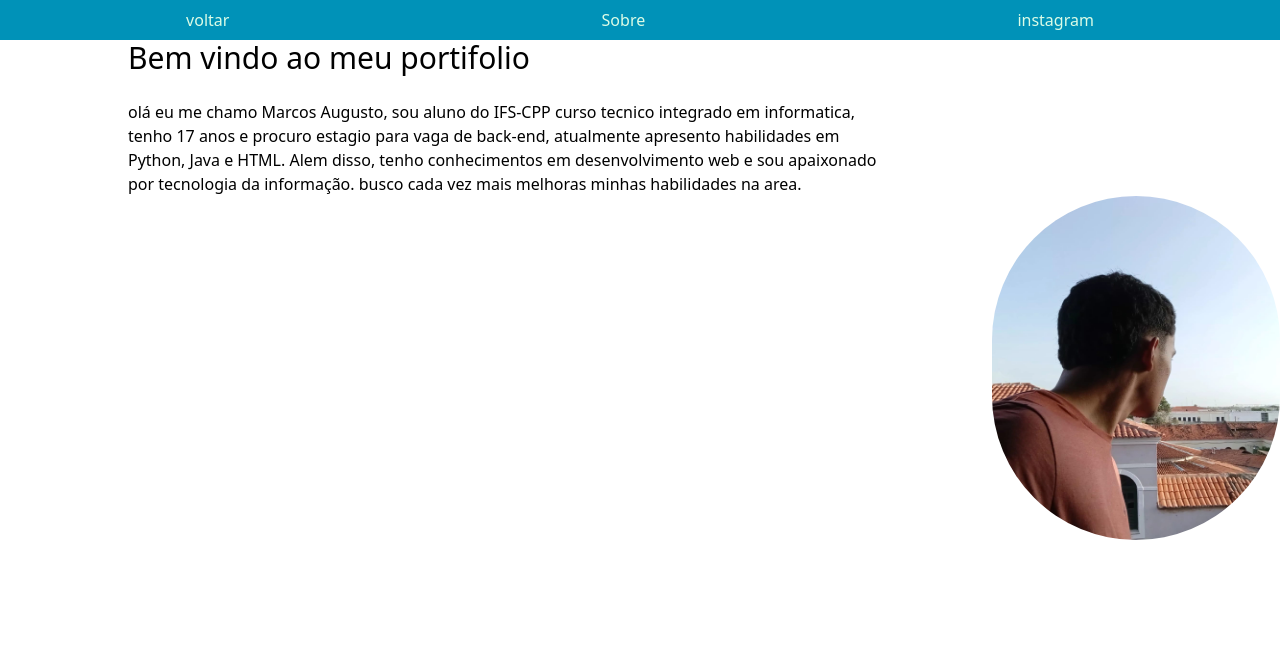
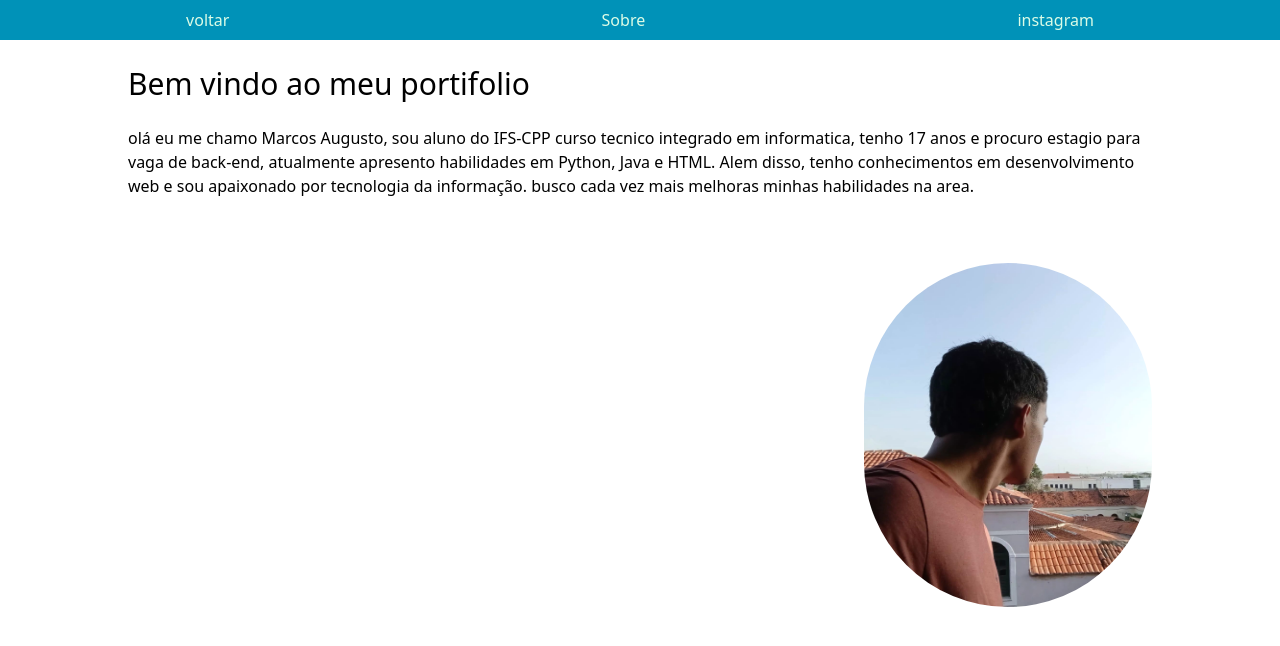
Before and after one commit to marcola501/curriculo, a website: page index.html in a window 1280 px wide. Drawn offline with nearby package versions, Linux system fonts and the light colour scheme.

Commit message:
Add files via upload

```diff
--- a/index.html
+++ b/index.html
@@ -5,15 +5,19 @@
   <meta name="viewport" content="width=device-width, initial-scale=1.0">
   <link href="./src/output.css" rel="stylesheet">
   <script src="https://cdn.jsdelivr.net/npm/@tailwindcss/browser@4"></script>
+    <title>Portifolio</title>
 </head>
 
 <style>
-    *{
-        margin: 0;
-        padding: 0;
+    body{
+        background-color: var(--color-gray-100);
+        height: 100vh;
+        width: 100%;
+    }
+    ::-webkit-scrollbar{
+        display: none;
     }
     a{
-
         transition: font-size 0.5s ease;
     }
     a:hover{
@@ -33,18 +37,20 @@
             color: var(--color-green-400);
         }
     }
-    #titulo{
-        margin-left:10%;
+    #titulo h1{
         animation-duration: 3s;
+        animation-name: slide;
+    }
+    #titulo p{
+        animation-duration: 3.8s;
         animation-name: slide;
     }
     @keyframes slide{
         from{
-            margin-left: 100%;
-            width: 300%;
+            transform: translateX(200%);
+            width: 100%;
         }
         to{
-            margin-left: 0,125rem;
             width: calc(1/2);
         }
     }
@@ -60,7 +66,7 @@
     @keyframes fadeIn{
         from{
             display: inline-flex;
-            margin-top: 200%;
+            transform: translatey(200%);
             opacity: 0;
             top: 100%
         }
@@ -79,6 +85,7 @@
     }
 </style>
 
+
 <body>
     <header class="bg-cyan-600 w-full h-10 flex items-center justify-around">
 
@@ -87,13 +94,17 @@
         <a class="text-green-100 duration-1000 hover:text-green-300 " href="https://www.instagram.com/marcos_augusto503/" target="_blank">instagram</a>
 
     </header>
-    <div id="titulo" class="sm:ml-0 ml-1">
-  <h1 class="pl-12 w-full text-decoration-underline text-3xl ">
+
+    <div id="titulo" class="m-[2%] mx-[10%]">
+  <h1 class="text-3xl">
     Bem vindo ao meu portifolio
   </h1>
   <br>
-  <p class="w-2/3">olá eu me chamo Marcos Augusto, sou aluno do IFS-CPP curso tecnico integrado em informatica, tenho 17 anos e procuro estagio para vaga de back-end, atualmente apresento habilidades em Python, Java e HTML. Alem disso, tenho conhecimentos em desenvolvimento web e sou apaixonado por tecnologia da informação. busco cada vez mais melhoras minhas habilidades na area.</p>
-  </div>
-  <img src="imgs/marcos.jpeg" alt="imagem de perfil" class="sm:w-2xs sm:h-86 w-auto h-72 rounded-full mt-10 right-0 absolute">
+  <p>olá eu me chamo Marcos Augusto, sou aluno do IFS-CPP curso tecnico integrado em informatica, tenho 17 anos e procuro estagio para vaga de back-end, atualmente apresento habilidades em Python, Java e HTML. Alem disso, tenho conhecimentos em desenvolvimento web e sou apaixonado por tecnologia da informação. busco cada vez mais melhoras minhas habilidades na area.</p>
+</div>
+
+  <img src="imgs/marcos.jpeg" alt="imagem de perfil" class="sm:w-2xs sm:h-86 w-auto h-72 rounded-full mt-10 right-0 absolute mr-32">
+
+
 </body>
 </html>
```
